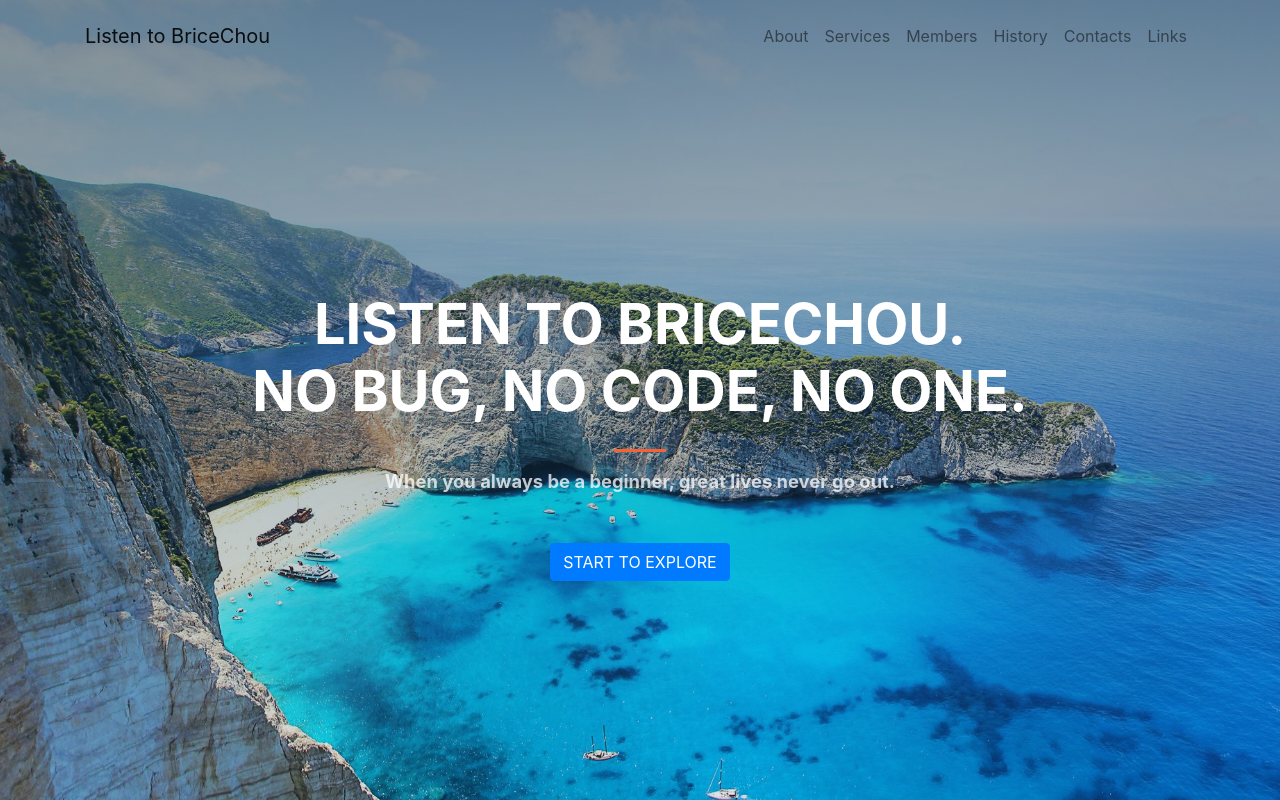
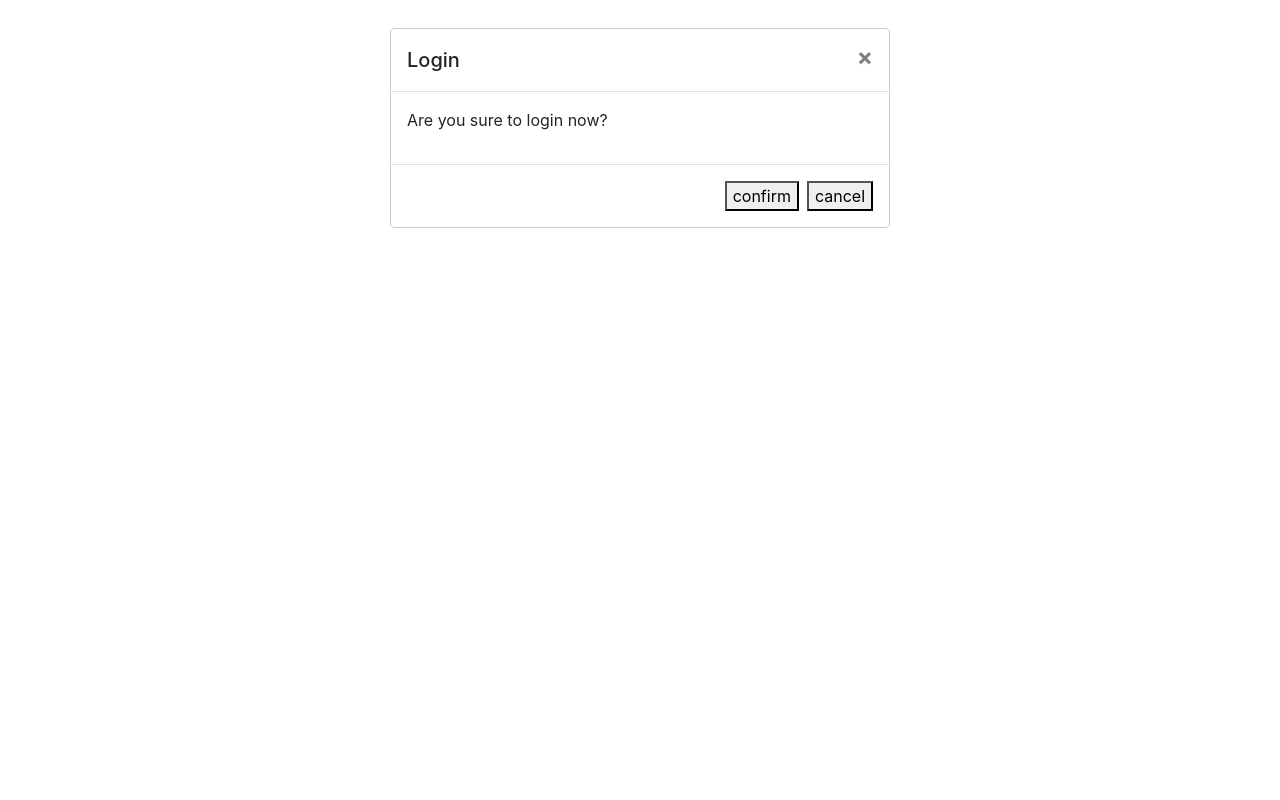
Before and after one commit to BriceChou/pure-react-app, a React app: page /#/login in a window 1280 px wide. Built offline with nearby package versions, Linux system fonts and the light colour scheme.

Commit message:
add simply router in web page

```diff
--- a/src/pages/App.tsx
+++ b/src/pages/App.tsx
@@ -3,6 +3,7 @@
 import Blog from './blog'
 import Demo from './demo'
 import About from './about'
+import Login from './login'
 import Layout from '../public/Layout'
 import React, { Component } from 'react'
 import { random, isObjectNull } from '../utils'
@@ -89,6 +90,7 @@ export default class App extends Component<PropsType, StateType> {
           <Switch>
             <Route path="/demo" component={Demo} />
             <Route path="/about" component={About} />
+            <Route path="/login" component={Login} />
             <Route path="/blog/:id" component={Blog} />
             <Route path="/blog" render={({ location }) => <Redirect to={`/blog/1${location.search}`} />} />
             <Route path="/" component={Layout} />
--- a/src/pages/about/index.tsx
+++ b/src/pages/about/index.tsx
@@ -1,4 +1,5 @@
 import React from 'react'
+import { Link } from 'react-router-dom'
 import { LoadingStatusEnum } from '../../types/enum/LoadingStatus'
 
 interface PropsType {
@@ -6,5 +7,12 @@ interface PropsType {
 }
 
 export default function About(props: PropsType) {
-  return <>About me!</>
+  return (
+    <>
+      Redirect About me!
+      <nav>
+        <Link to="/">go to Home</Link>
+      </nav>
+    </>
+  )
 }
--- a/src/pages/blog/index.tsx
+++ b/src/pages/blog/index.tsx
@@ -1,4 +1,5 @@
 import React from 'react'
+import { NavLink, Link } from 'react-router-dom'
 import { LoadingStatusEnum } from '../../types/enum/LoadingStatus'
 
 interface PropsType {
@@ -7,5 +8,15 @@ interface PropsType {
 
 export default function Blog(props: PropsType) {
   const searchParams = location.search || 'hello'
-  return <> &gt; &gt; &gt; Blog Id : {searchParams}</>
+  return (
+    <>
+      {' '}
+      &gt; &gt; &gt; Blog Id : {searchParams} <br />
+      <NavLink to="/demo" activeClassName="hurray">
+        go to demo page
+      </NavLink>
+      <br />
+      <Link to="/">go to Home</Link>
+    </>
+  )
 }
--- a/src/pages/demo/index.tsx
+++ b/src/pages/demo/index.tsx
@@ -1,3 +1,4 @@
+import { Link } from 'react-router-dom'
 import React, { useState } from 'react'
 import Alert from '../../components/Alert'
 import Toast from '../../components/Toast'
@@ -65,9 +66,12 @@ export default function Demo(props: PropsType) {
   const options = [{ label: 'Item 1' }, { label: 'Item Two', checked: true }, { label: 'Item 3' }]
 
   const [isModal, setModal] = useState(false)
-  console.log(isModal)
   return (
     <React.Fragment>
+      <nav>
+        <Link to="/">go to Home</Link>
+      </nav>
+      <br />
       <Alert message="hi bricechou, nice to meet u." type={'success'} visable={true} />
       <Carousel
         carouselItems={[
--- /dev/null
+++ b/src/pages/login/index.tsx
@@ -0,0 +1,48 @@
+import React, { useState } from 'react'
+import Modal from '../../components/Modal'
+import { Redirect } from 'react-router-dom'
+import { LoadingStatusEnum } from '../../types/enum/LoadingStatus'
+
+interface PropsType {
+  pageLoading: LoadingStatusEnum
+}
+
+enum LoginStatusEnum {
+  FAILED,
+  SUCCESS,
+  CANCELLED,
+  NOT_LOGIN,
+}
+
+export default function Login(props: PropsType) {
+  const [isModal, setModal] = useState(true)
+  const [isLogin, setLogin] = useState(LoginStatusEnum.NOT_LOGIN)
+
+  const onClose = (status: LoginStatusEnum) => () => {
+    setModal(false)
+    setLogin(status)
+  }
+
+  const footerCompoent = (
+    <>
+      <button onClick={onClose(LoginStatusEnum.SUCCESS)}>confirm</button>
+      <br />
+      <button onClick={onClose(LoginStatusEnum.CANCELLED)}>cancel</button>
+    </>
+  )
+
+  if (isLogin == LoginStatusEnum.CANCELLED) {
+    return <Redirect to="/" />
+  } else if (isLogin == LoginStatusEnum.SUCCESS) {
+    return <Redirect to="/demo" />
+  }
+  return (
+    <Modal
+      title="Login"
+      visible={isModal}
+      footer={footerCompoent}
+      onClose={onClose(LoginStatusEnum.CANCELLED)}
+      content={<p>Are you sure to login now?</p>}
+    />
+  )
+}
--- a/src/public/Header.tsx
+++ b/src/public/Header.tsx
@@ -21,7 +21,7 @@ export default function Header(props: PropsType) {
             <p className="text-white-75 font-weight-bold mb-5">
               When you always be a beginner, great lives never go out.
             </p>
-            <a className="btn btn-primary btn-xl" href="#">
+            <a className="btn btn-primary btn-xl" href="#demo">
               Start to explore
             </a>
           </div>
--- a/src/public/Navigation.tsx
+++ b/src/public/Navigation.tsx
@@ -7,10 +7,9 @@ interface PropsType {}
 export default function Navigation(props: PropsType) {
   // const {} = props
   return (
-    <React.Fragment>
     <nav className="navbar navbar-expand-lg navbar-light fixed-top py-3" id="mainNav">
       <div className="container">
-          <a className="navbar-brand js-scroll-trigger" href="#page-top">
+        <a className="navbar-brand js-scroll-trigger" href="#">
           Listen to BriceChou
         </a>
         <button
@@ -31,34 +30,23 @@ export default function Navigation(props: PropsType) {
               </a>
             </li>
             <li className="nav-item">
-                <a className="nav-link js-scroll-trigger" href="#services">
-                  Services
+              <a className="nav-link js-scroll-trigger" href="#blog">
+                Blog
               </a>
             </li>
             <li className="nav-item">
-                <a className="nav-link js-scroll-trigger" href="#members">
-                  Members
+              <a className="nav-link js-scroll-trigger" href="#login">
+                Login
               </a>
             </li>
             <li className="nav-item">
-                <a className="nav-link js-scroll-trigger" href="#timeline">
-                  History
-                </a>
-              </li>
-              <li className="nav-item">
-                <a className="nav-link js-scroll-trigger" href="#contacts">
-                  Contacts
-                </a>
-              </li>
-              <li className="nav-item">
-                <a className="nav-link js-scroll-trigger" href="#links">
-                  Links
+              <a className="nav-link js-scroll-trigger" href="#demo">
+                Demo
               </a>
             </li>
           </ul>
         </div>
       </div>
     </nav>
-    </React.Fragment>
   )
 }
```
Lines whose indentation alone changed are shown as unchanged.
